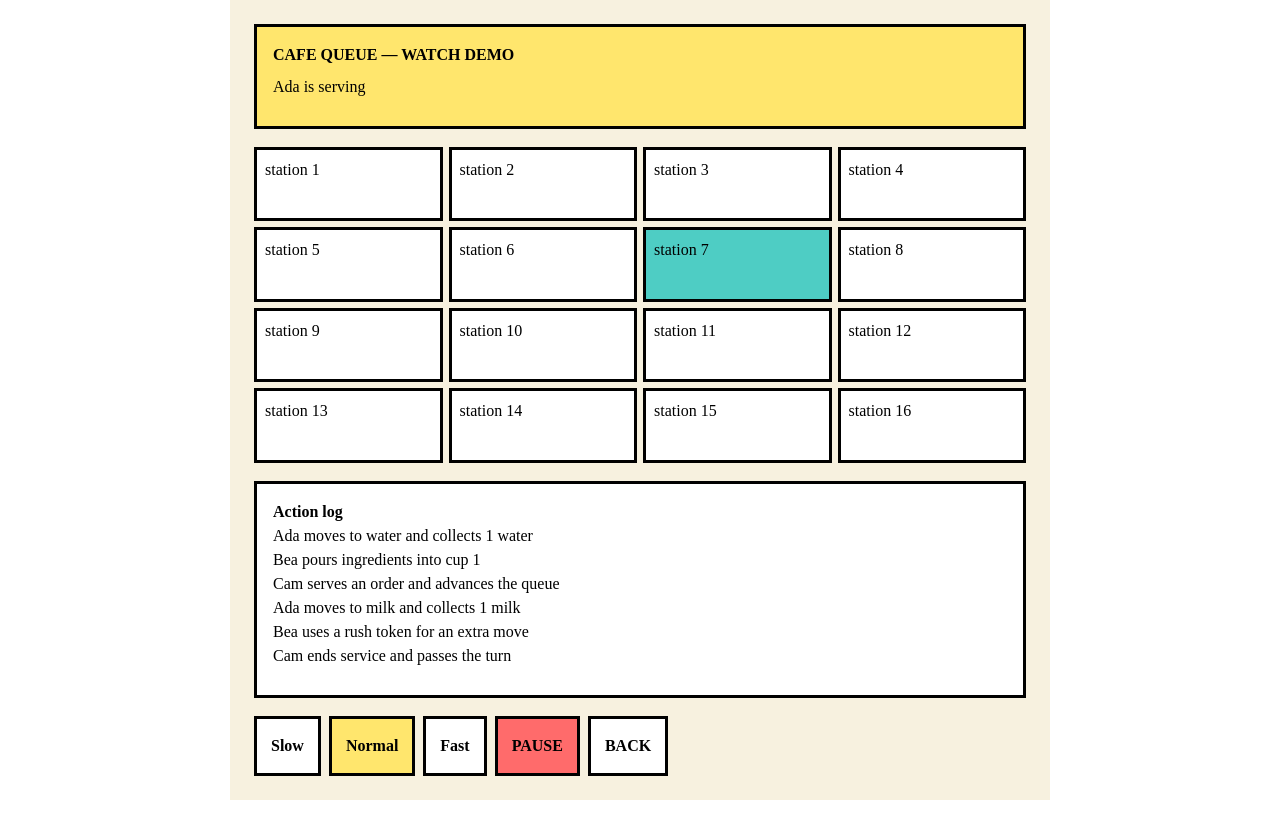
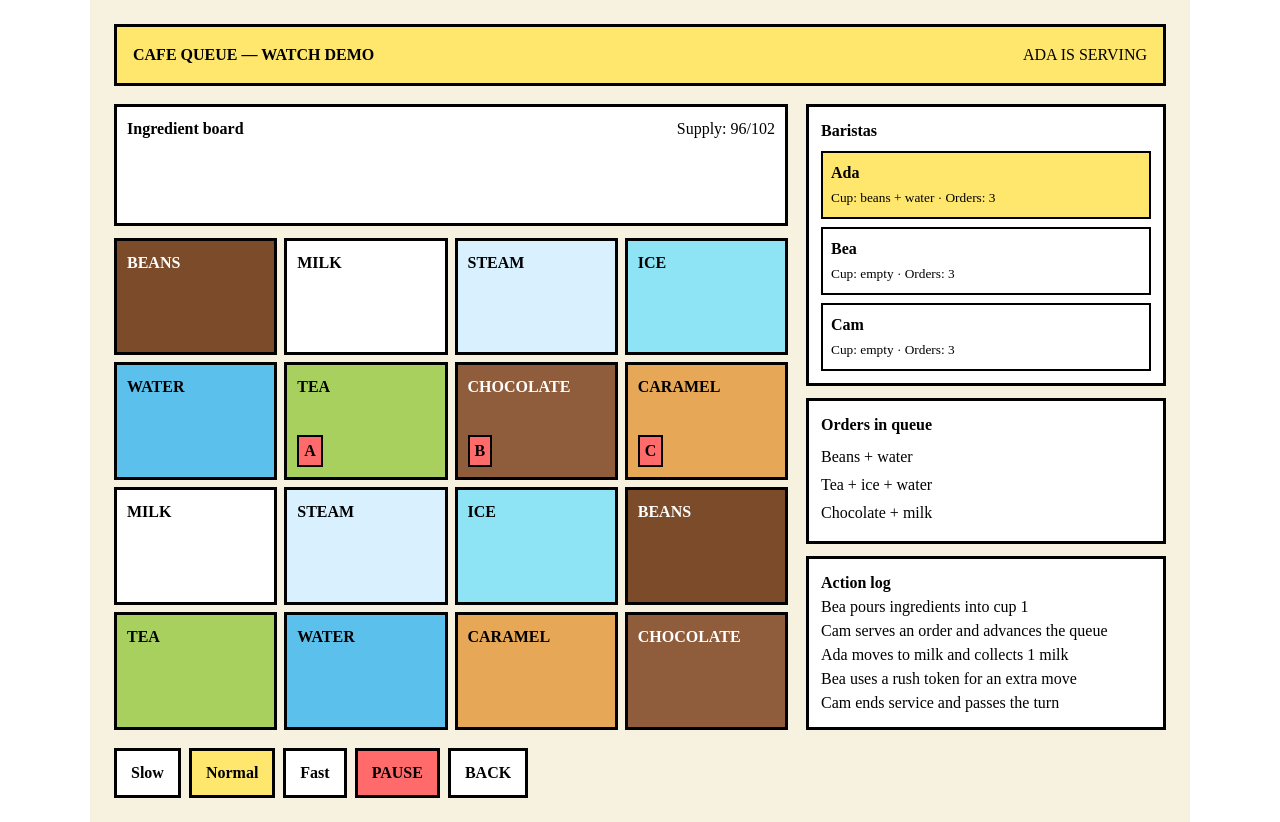
Before and after one commit to danieltibaquira/town77, a React (Vite) app in the folder packages/client/: page /cafe-queue/demo in a window 1280 px wide. Before the commit the page ends 800 px from the top, so only its background shows below. Built offline with nearby package versions, Linux system fonts and the light colour scheme; no server answers.

Commit message:
feat(town77): render cafe queue demo resources

```diff
--- a/packages/client/src/screens/CafeQueueDemoScreen.tsx
+++ b/packages/client/src/screens/CafeQueueDemoScreen.tsx
@@ -13,6 +13,14 @@ const ACTIONS = [
 
 const SPEEDS = { Slow: 1600, Normal: 900, Fast: 350 } as const
 type Speed = keyof typeof SPEEDS
+const BOARD = [
+  ['beans', 'milk', 'steam', 'ice'],
+  ['water', 'tea', 'chocolate', 'caramel'],
+  ['milk', 'steam', 'ice', 'beans'],
+  ['tea', 'water', 'caramel', 'chocolate'],
+]
+const RESOURCE_COLORS: Record<string, string> = { beans: '#7b4b2a', milk: '#fff', steam: '#d9f0ff', ice: '#8ee3f5', water: '#5bc0eb', tea: '#a8d05f', chocolate: '#8f5d3b', caramel: '#e6a756' }
+const PATHS = [[0, 4, 5, 1], [1, 2, 6, 10], [2, 3, 7, 11]]
 
 export function CafeQueueDemoScreen() {
   const navigate = useNavigate()
@@ -22,6 +30,8 @@ export function CafeQueueDemoScreen() {
   const finished = step >= 18
   const active = PLAYERS[step % PLAYERS.length]!
   const log = useMemo(() => Array.from({ length: Math.min(step, 18) }, (_, index) => `${PLAYERS[index % PLAYERS.length]} ${ACTIONS[index % ACTIONS.length]}`), [step])
+  const positions = PLAYERS.map((_, playerIndex) => PATHS[playerIndex]![Math.min(3, Math.floor((step + playerIndex) / 3) % 4)]!)
+  const supplies = 102 - Math.min(step, 18)
 
   useEffect(() => {
     if (paused || finished) return
@@ -29,10 +39,19 @@ export function CafeQueueDemoScreen() {
     return () => window.clearTimeout(timer)
   }, [finished, paused, speed, step])
 
-  return <main data-testid="cafe-queue-demo" style={{ background: '#f7f1df', color: '#000', minHeight: '100vh', padding: 24, display: 'grid', gap: 18, maxWidth: 820, margin: '0 auto' }}>
-    <header style={{ border: '3px solid #000', background: '#ffe66d', padding: 16 }}><strong>CAFE QUEUE — WATCH DEMO</strong><p style={{ margin: '8px 0 0' }}>{finished ? 'Demo complete · final scores ready' : `${active} is serving`}</p></header>
-    <section style={{ display: 'grid', gridTemplateColumns: 'repeat(4, 1fr)', gap: 6 }}>{Array.from({ length: 16 }, (_, index) => <div key={index} style={{ minHeight: 72, border: '3px solid #000', background: index === step % 16 ? '#4ecdc4' : '#fff', padding: 8 }}>station {index + 1}</div>)}</section>
-    <section style={{ border: '3px solid #000', background: '#fff', padding: 16 }}><strong>Action log</strong><ol>{log.slice(-6).map((entry, index) => <li key={`${entry}-${index}`}>{entry}</li>)}</ol></section>
+  return <main data-testid="cafe-queue-demo" style={{ background: '#f7f1df', color: '#000', minHeight: '100vh', padding: 24, display: 'grid', gap: 18, maxWidth: 1100, margin: '0 auto' }}>
+    <header style={{ border: '3px solid #000', background: '#ffe66d', padding: 16, display: 'flex', justifyContent: 'space-between', gap: 12 }}><strong>CAFE QUEUE — WATCH DEMO</strong><span>{finished ? 'DEMO COMPLETE' : `${active.toUpperCase()} IS SERVING`}</span></header>
+    <section style={{ display: 'grid', gridTemplateColumns: 'minmax(0, 1fr) minmax(290px, 360px)', gap: 18 }}>
+      <div style={{ display: 'grid', gap: 12 }}>
+        <div style={{ display: 'flex', justifyContent: 'space-between', border: '3px solid #000', padding: 10, background: '#fff' }}><strong>Ingredient board</strong><span>Supply: {supplies}/102</span></div>
+        <div data-testid="demo-resource-board" style={{ display: 'grid', gridTemplateColumns: 'repeat(4, 1fr)', gap: 7 }}>{BOARD.flatMap((row, rowIndex) => row.map((ingredient, colIndex) => { const index = rowIndex * 4 + colIndex; const occupants = positions.map((position, playerIndex) => position === index ? PLAYERS[playerIndex]![0] : '').filter(Boolean).join(' '); return <div key={`${rowIndex}-${colIndex}`} style={{ minHeight: 100, border: '3px solid #000', background: RESOURCE_COLORS[ingredient], color: ingredient === 'beans' || ingredient === 'chocolate' ? '#fff' : '#000', padding: 10, display: 'grid', alignContent: 'space-between', fontWeight: 900 }}><span>{ingredient.toUpperCase()}</span><span style={{ background: '#ff6b6b', border: '2px solid #000', color: '#000', display: occupants ? 'inline-block' : 'none', padding: '2px 5px', width: 'fit-content' }}>{occupants}</span></div> }))}</div>
+      </div>
+      <aside style={{ display: 'grid', alignContent: 'start', gap: 12 }}>
+        <section style={{ border: '3px solid #000', background: '#fff', padding: 12 }}><strong>Baristas</strong>{PLAYERS.map((player, index) => <div key={player} style={{ border: '2px solid #000', background: active === player && !finished ? '#ffe66d' : '#fff', marginTop: 8, padding: 8 }}><strong>{player}</strong><br /><small>Cup: {index === step % 3 ? 'beans + water' : 'empty'} · Orders: {Math.max(0, 4 - Math.floor(step / 5))}</small></div>)}</section>
+        <section style={{ border: '3px solid #000', background: '#fff', padding: 12 }}><strong>Orders in queue</strong><p style={{ margin: '8px 0 0' }}>Beans + water</p><p style={{ margin: '4px 0' }}>Tea + ice + water</p><p style={{ margin: '4px 0' }}>Chocolate + milk</p></section>
+        <section style={{ border: '3px solid #000', background: '#fff', padding: 12 }}><strong>Action log</strong><ol style={{ marginBottom: 0 }}>{log.slice(-5).map((entry, index) => <li key={`${entry}-${index}`}>{entry}</li>)}</ol></section>
+      </aside>
+    </section>
     <section style={{ display: 'flex', gap: 8, flexWrap: 'wrap' }}>{(Object.keys(SPEEDS) as Speed[]).map((candidate) => <button key={candidate} type="button" onClick={() => setSpeed(candidate)} style={{ border: '3px solid #000', background: speed === candidate ? '#ffe66d' : '#fff', color: '#000', fontWeight: 800, padding: '10px 14px' }}>{candidate}</button>)}<button type="button" onClick={() => setPaused((value) => !value)} style={{ border: '3px solid #000', background: '#ff6b6b', color: '#000', fontWeight: 800, padding: '10px 14px' }}>{paused ? 'RESUME' : 'PAUSE'}</button>{finished && <button type="button" onClick={() => { setStep(0); setPaused(false) }} style={{ border: '3px solid #000', background: '#4ecdc4', color: '#000', fontWeight: 800, padding: '10px 14px' }}>WATCH AGAIN</button>}<button type="button" onClick={() => navigate('/')} style={{ border: '3px solid #000', background: '#fff', color: '#000', fontWeight: 800, padding: '10px 14px' }}>BACK</button></section>
   </main>
 }
```
